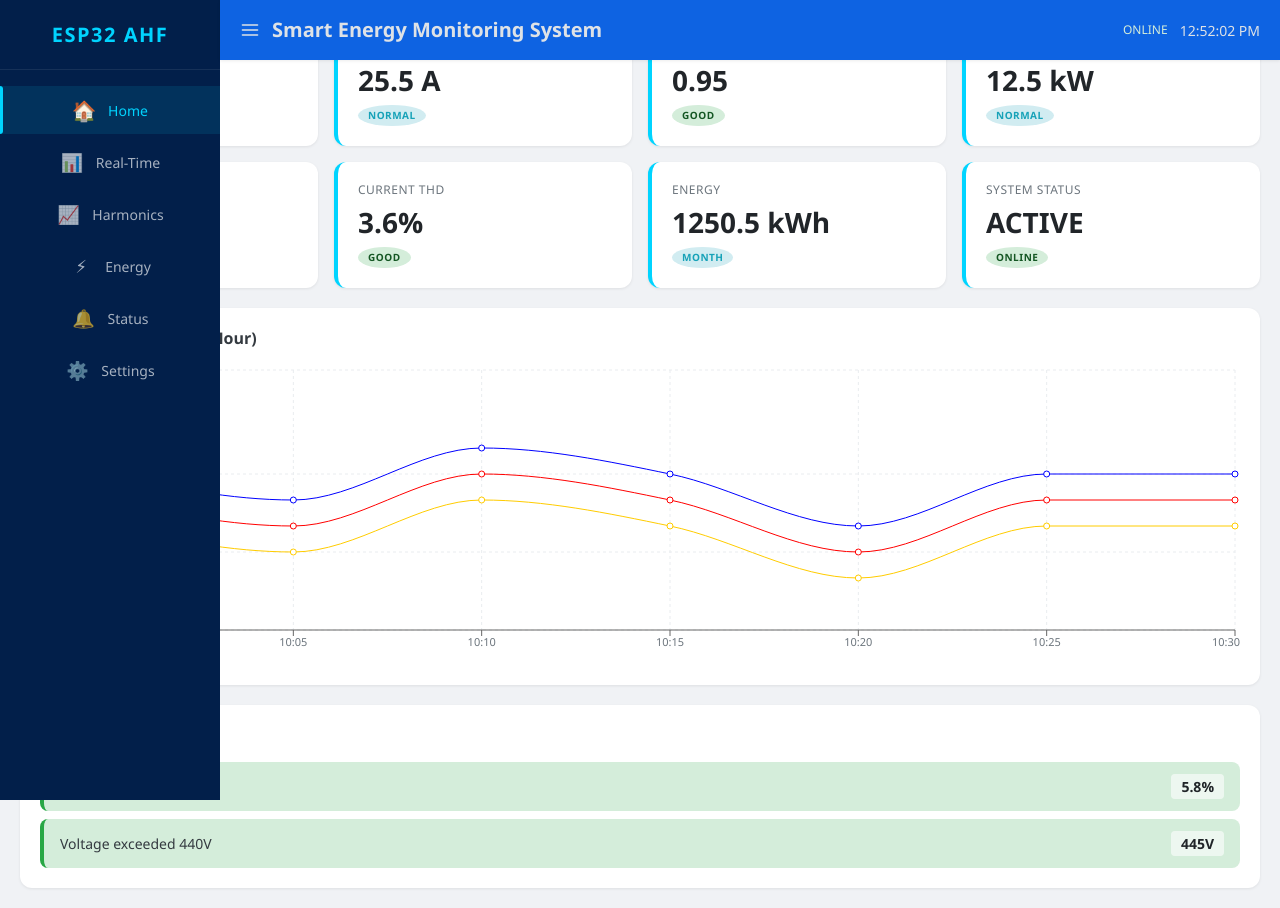
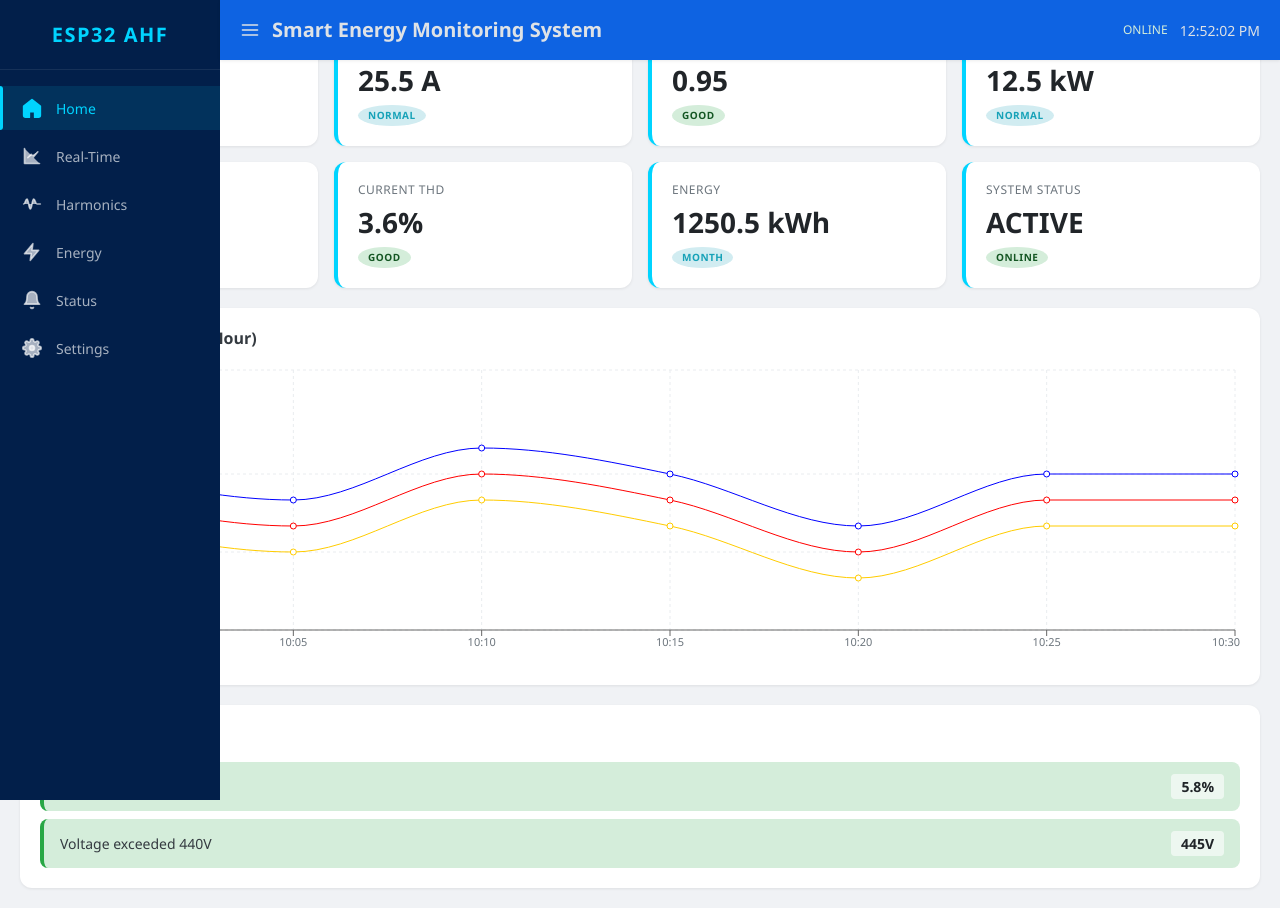
Before and after one commit to Legend-Paul/Harmonics-dashboard, a React (Vite) app: page / in a window 1280 px wide. Built offline with nearby package versions, Linux system fonts and the light colour scheme.

Commit message:
Change nav icons from image to svg

```diff
--- a/src/components/Sidebar/Sidebar.css
+++ b/src/components/Sidebar/Sidebar.css
@@ -59,7 +59,7 @@
 
 .nav-item {
 	display: flex;
-	align-items: center;
+	justify-content: start;
 	gap: var(--spacing-md);
 	padding: var(--spacing-md) var(--spacing-lg);
 	background: none;
--- a/src/components/Sidebar/Sidebar.jsx
+++ b/src/components/Sidebar/Sidebar.jsx
@@ -1,11 +1,117 @@
 import "./Sidebar.css";
+
 const menuItems = [
-	{ id: "home", label: "Home", icon: "🏠" },
-	{ id: "realtime", label: "Real-Time", icon: "📊" },
-	{ id: "harmonic", label: "Harmonics", icon: "📈" },
-	{ id: "energy", label: "Energy", icon: "⚡" },
-	{ id: "status", label: "Status", icon: "🔔" },
-	{ id: "settings", label: "Settings", icon: "⚙️" },
+	{
+		id: "home",
+		label: "Home",
+		icon: (
+			<svg
+				width="20"
+				height="20"
+				viewBox="0 0 24 24"
+				fill="none"
+				stroke="currentColor"
+				strokeWidth="2"
+				strokeLinecap="round"
+				strokeLinejoin="round"
+			>
+				<path d="M3 10L12 3l9 7v10a2 2 0 0 1-2 2h-4v-6H9v6H5a2 2 0 0 1-2-2z" />
+			</svg>
+		),
+	},
+	{
+		id: "realtime",
+		label: "Real-Time",
+		icon: (
+			<svg
+				width="20"
+				height="20"
+				viewBox="0 0 24 24"
+				fill="none"
+				stroke="currentColor"
+				strokeWidth="2"
+				strokeLinecap="round"
+				strokeLinejoin="round"
+			>
+				<path d="M3 3v18h18" />
+				<path d="M7 14l4-4 3 3 5-6" />
+			</svg>
+		),
+	},
+	{
+		id: "harmonic",
+		label: "Harmonics",
+		icon: (
+			<svg
+				width="20"
+				height="20"
+				viewBox="0 0 24 24"
+				fill="none"
+				stroke="currentColor"
+				strokeWidth="2"
+				strokeLinecap="round"
+				strokeLinejoin="round"
+			>
+				<path d="M2 12c2 0 2-6 4-6s2 12 4 12 2-12 4-12 2 6 4 6h4" />
+			</svg>
+		),
+	},
+	{
+		id: "energy",
+		label: "Energy",
+		icon: (
+			<svg
+				width="20"
+				height="20"
+				viewBox="0 0 24 24"
+				fill="none"
+				stroke="currentColor"
+				strokeWidth="2"
+				strokeLinecap="round"
+				strokeLinejoin="round"
+			>
+				<path d="M13 2L3 14h8l-1 8 10-12h-8z" />
+			</svg>
+		),
+	},
+	{
+		id: "status",
+		label: "Status",
+		icon: (
+			<svg
+				width="20"
+				height="20"
+				viewBox="0 0 24 24"
+				fill="none"
+				stroke="currentColor"
+				strokeWidth="2"
+				strokeLinecap="round"
+				strokeLinejoin="round"
+			>
+				<path d="M18 8a6 6 0 1 0-12 0c0 7-3 9-3 9h18s-3-2-3-9" />
+				<path d="M13.73 21a2 2 0 0 1-3.46 0" />
+			</svg>
+		),
+	},
+	{
+		id: "settings",
+		label: "Settings",
+		icon: (
+			<svg
+				width="20"
+				height="20"
+				viewBox="0 0 24 24"
+				fill="none"
+				stroke="currentColor"
+				strokeWidth="2"
+				strokeLinecap="round"
+				strokeLinejoin="round"
+			>
+				<circle cx="12" cy="12" r="3" />
+				<path d="M19.4 15a1.65 1.65 0 0 0 .33 1.82l.06.06a2 2 0 1 1-2.83 2.83l-.06-.06a1.65 1.65 0 0 0-1.82-.33 1.65 1.65 0 0 0-1 1.51V21a2 2 0 1 1-4 0v-.09A1.65 1.65 0 0 0 9 19.4a1.65 1.65 0 0 0-1.82.33l-.06.06a2 2 0 1 1-2.83-2.83l.06-.06a1.65 1.65 0 0 0 .33-1.82 1.65 1.65 0 0 0-1.51-1H3a2 2 0 1 1 0-4h.09A1.65 1.65 0 0 0 4.6 9a1.65 1.65 0 0 0-.33-1.82l-.06-.06a2 2 0 1 1 2.83-2.83l.06.06a1.65 1.65 0 0 0 1.82.33H9a1.65 1.65 0 0 0 1-1.51V3a2 2 0 1 1 4 0v.09a1.65 1.65 0 0 0 1 1.51 1.65 1.65 0 0 0 1.82-.33l.06-.06a2 2 0 1 1 2.83 2.83l-.06.06a1.65 1.65 0 0 0-.33 1.82V9a1.65 1.65 0 0 0 1.51 1H21a2 2 0 1 1 0 4h-.09a1.65 1.65 0 0 0-1.51 1z" />
+			</svg>
+		),
+	},
 ];
 
 function Sidebar({ activePage, setActivePage }) {
@@ -18,12 +124,16 @@ function Sidebar({ activePage, setActivePage }) {
 				{menuItems.map((item) => (
 					<button
 						key={item.id}
+						type="button"
 						className={`nav-item ${activePage === item.id ? "active" : ""}`}
 						onClick={() => setActivePage(item.id)}
 						data-label={item.label}
 						title={item.label}
+						aria-current={activePage === item.id ? "page" : undefined}
 					>
-						<span className="nav-icon">{item.icon}</span>
+						<span className="nav-icon" aria-hidden="true">
+							{item.icon}
+						</span>
 						<span className="nav-label">{item.label}</span>
 					</button>
 				))}
```
